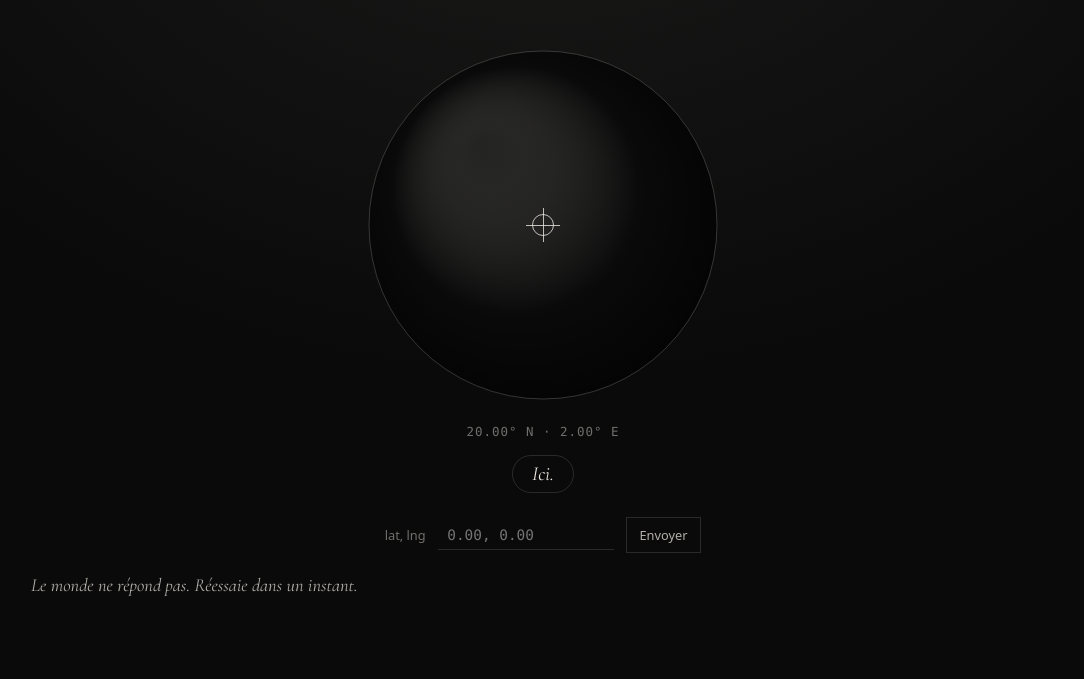
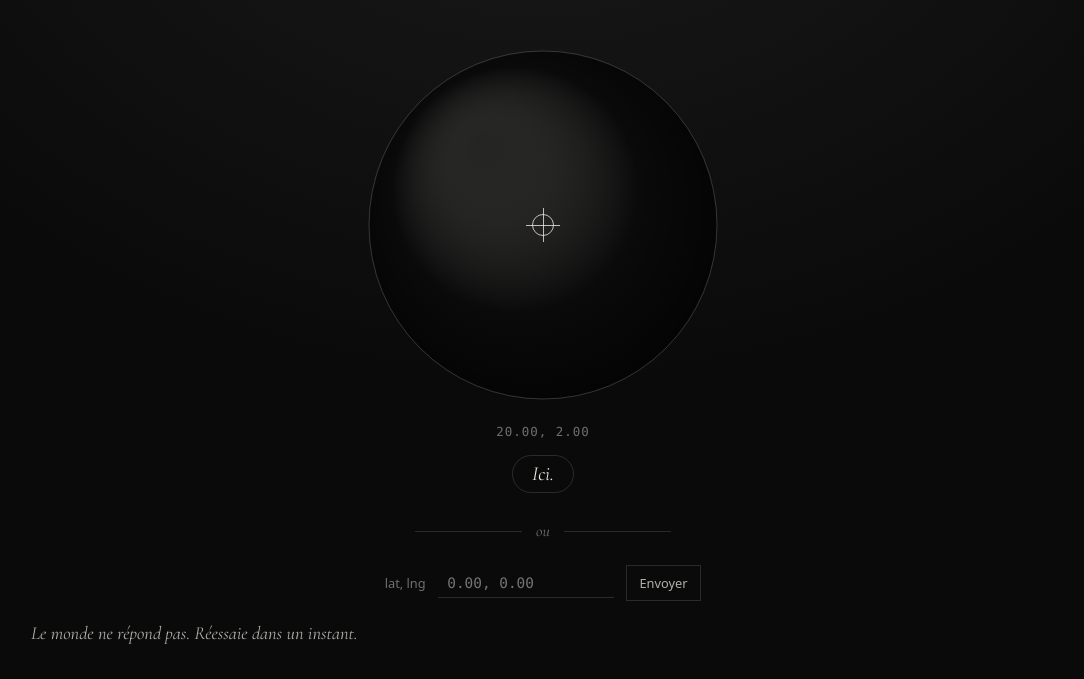
Before and after one commit to chrisvidal/easter-egg-lab, a website with bundled scripts: page p/05.html in a window 1280 px wide. Both pictures are taken after a click on the button "Ici.". Shown: the part 77-756 px from the top of the page, without its empty margins (97-1181 px from the left). Built offline with nearby package versions, Linux system fonts and the light colour scheme; no server answers.

Commit message:
05 : coordonnées signées, « Pas ici. » sur refus sans indice, séparateur « ou »
- l'affichage sous le globe utilise le même format que le champ (31.00, -7.00)
- un 422 sans hint affiche « Pas ici. » au lieu de rien (option miss de setupEgg)
- « ou » entre le bouton Ici. et la saisie lat, lng

Co-Authored-By: Claude Opus 5.5 <noreply@anthropic.com>

```diff
--- a/assets/css/site.css
+++ b/assets/css/site.css
@@ -459,6 +459,35 @@ a {
   border-color: var(--blanc-doux);
 }
 
+.or {
+  display: flex;
+  align-items: center;
+  gap: 0.9rem;
+  width: min(16rem, 70vw);
+  margin: 0 0 1.25rem;
+  font-family: var(--serif);
+  font-style: italic;
+  font-size: 1rem;
+  color: var(--blanc-pale);
+}
+
+.or::before,
+.or::after {
+  content: "";
+  flex: 1;
+  height: 1px;
+  background: var(--trait);
+}
+
+.visually-hidden {
+  position: absolute;
+  width: 1px;
+  height: 1px;
+  overflow: hidden;
+  clip: rect(0 0 0 0);
+  white-space: nowrap;
+}
+
 .latlng {
   display: flex;
   flex-wrap: wrap;
--- a/assets/js/core/egg.js
+++ b/assets/js/core/egg.js
@@ -7,9 +7,10 @@ import { sanitizeReveal, showReveal } from './reveal.js';
 import { fr } from './typo.js';
 import { getUnlocked, handleReset, saveUnlocked } from './unlocked.js';
 
-export function messageFor(result) {
+// `miss` : texte affiché quand le serveur refuse sans donner d'indice.
+export function messageFor(result, miss = '') {
   if (result.ok) return '';
-  if (result.kind === 'rejected') return result.hint ?? '';
+  if (result.kind === 'rejected') return result.hint ?? miss;
   if (result.kind === 'rate_limited') return MESSAGES.rateLimited;
   return MESSAGES.unreachable;
 }
@@ -28,7 +29,7 @@ function observeOnce(target, callback) {
   observer.observe(target);
 }
 
-export function setupEgg(mechanic, { marks = [] } = {}) {
+export function setupEgg(mechanic, { marks = [], miss = '' } = {}) {
   handleReset();
   mountDebug();
   const { hintEl } = mountLayout({ mechanic, marks });
@@ -74,7 +75,7 @@ export function setupEgg(mechanic, { marks = [] } = {}) {
           showReveal(reveal, { container: revealBox });
         }
       } else {
-        setStatus(messageFor(result));
+        setStatus(messageFor(result, miss));
       }
       return result;
     },
--- a/assets/js/m/05.js
+++ b/assets/js/m/05.js
@@ -11,7 +11,7 @@ import {
 
 const KEY_STEP = 4;
 
-const egg = setupEgg('coordinate');
+const egg = setupEgg('coordinate', { miss: 'Pas ici.' });
 const stage = document.querySelector('[data-globe]');
 const canvas = stage.querySelector('canvas');
 const readout = document.querySelector('[data-readout]');
--- a/assets/js/m/05b.js
+++ b/assets/js/m/05b.js
@@ -50,8 +50,11 @@ export function parseLatLng(input) {
   return { lat, lng };
 }
 
+// Même format que le champ « lat, lng » : nombres signés (sud et ouest négatifs).
 export function formatCoordinate({ lat, lng }) {
-  const ns = lat >= 0 ? 'N' : 'S';
-  const ew = lng >= 0 ? 'E' : 'O';
-  return `${Math.abs(lat).toFixed(2)}° ${ns} · ${Math.abs(lng).toFixed(2)}° ${ew}`;
+  const fixed = (value) => {
+    const text = value.toFixed(2);
+    return text === '-0.00' ? '0.00' : text;
+  };
+  return `${fixed(lat)}, ${fixed(lng)}`;
 }
--- a/p/05.html
+++ b/p/05.html
@@ -25,8 +25,9 @@
       </div>
       <p class="readout" id="readout" data-readout></p>
       <button type="button" class="here" data-here>Ici.</button>
+      <p class="or" aria-hidden="true">ou</p>
       <form class="latlng" data-latlng-form novalidate>
-        <label for="latlng">lat, lng</label>
+        <label for="latlng"><span class="visually-hidden">Ou bien, saisir des coordonnées : </span>lat, lng</label>
         <input id="latlng" name="latlng" type="text" inputmode="text" autocomplete="off" spellcheck="false" placeholder="0.00, 0.00">
         <button type="submit">Envoyer</button>
       </form>
```
Also changed, not shown: tests/05.test.js (+6 -3 lines).
